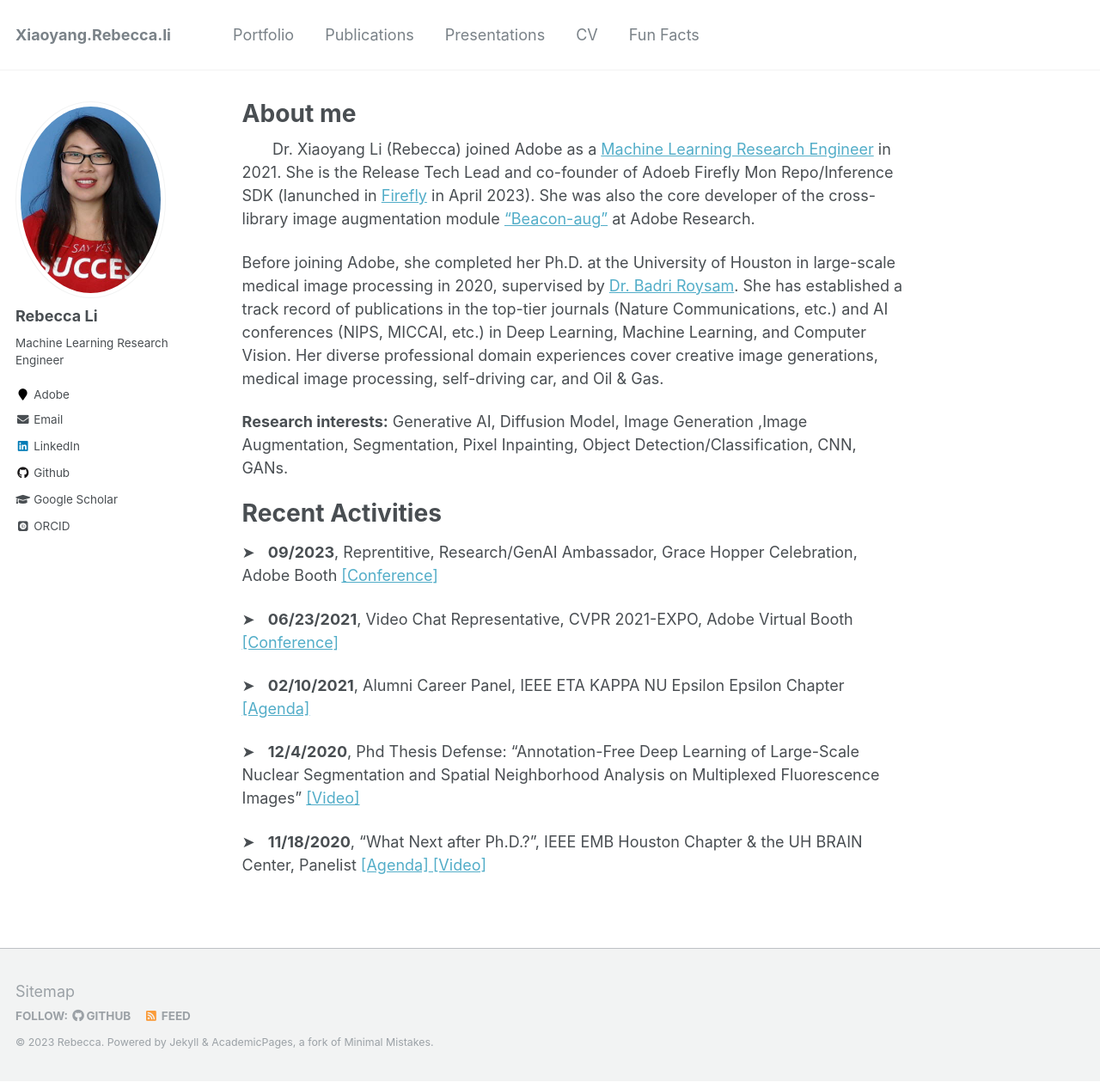
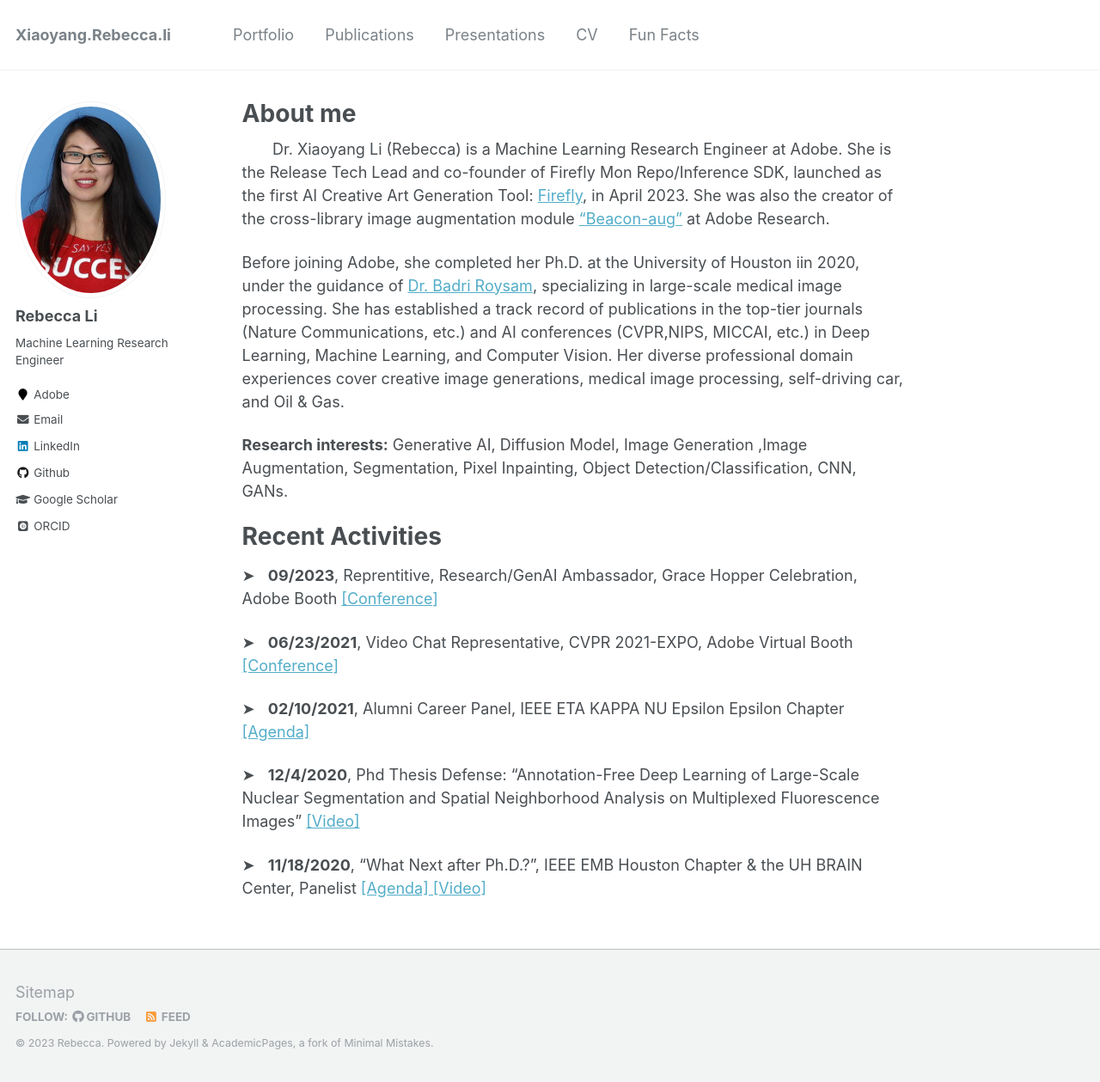
Before and after one commit to Xiaoyang-Rebecca/xiaoyang-rebecca.github.io, a Jekyll site: the page built from _pages/about.md, in a window 1280 px wide and 1259 px high. Shown: the whole window at 86% size. Built offline with Jekyll 4.4.1, drawn with Linux system fonts in a browser that asks for light colours; some web fonts are replaced.

Commit message:
Update about.md

```diff
--- a/_pages/about.md
+++ b/_pages/about.md
@@ -10,10 +10,9 @@
 
 
 
-&nbsp;&nbsp;&nbsp;&nbsp;&nbsp;&nbsp; Dr. Xiaoyang Li (Rebecca) joined Adobe  as a [Machine Learning Research Engineer](https://research.adobe.com/person/xiaoyang-rebecca/) in 2021. She is the Release Tech Lead and co-founder of Adoeb Firefly Mon Repo/Inference SDK (lanunched in [Firefly](https://firefly.adobe.com/) in April 2023). She was also the core developer of the cross-library image augmentation module  ["Beacon-aug"](https://adobe-research.github.io/beacon-aug/) at Adobe Research.
+&nbsp;&nbsp;&nbsp;&nbsp;&nbsp;&nbsp; Dr. Xiaoyang Li (Rebecca) is a Machine Learning Research Engineer at Adobe. She is the Release Tech Lead and co-founder of Firefly Mon Repo/Inference SDK, launched as the first AI Creative Art  Generation Tool: [Firefly](https://firefly.adobe.com/), in April 2023. She was also the creator of the cross-library image augmentation module  ["Beacon-aug"](https://adobe-research.github.io/beacon-aug/) at Adobe Research.
 
-Before joining Adobe, she completed her Ph.D. at the University of Houston in large-scale medical image processing in 2020, supervised by [Dr. Badri Roysam](http://www.ee.uh.edu/faculty/roysam). She has established a track record of publications in the top-tier journals (Nature Communications, etc.) and AI conferences (NIPS, MICCAI, etc.) in Deep Learning, Machine Learning, and Computer Vision. Her diverse professional domain experiences cover creative image generations,  medical image processing, self-driving car, and Oil & Gas.
-
+Before joining Adobe, she completed her Ph.D. at the University of Houston iin 2020, under the guidance of [Dr. Badri Roysam](http://www.ee.uh.edu/faculty/roysam), specializing in large-scale medical image processing. She has established a track record of publications in the top-tier journals (Nature Communications, etc.) and AI conferences (CVPR,NIPS, MICCAI, etc.) in Deep Learning, Machine Learning, and Computer Vision. Her diverse professional domain experiences cover creative image generations,  medical image processing, self-driving car, and Oil & Gas.
 
 **Research interests:** Generative AI, Diffusion Model, Image Generation ,Image Augmentation,  Segmentation, Pixel Inpainting, Object Detection/Classification, CNN, GANs.
 
```
